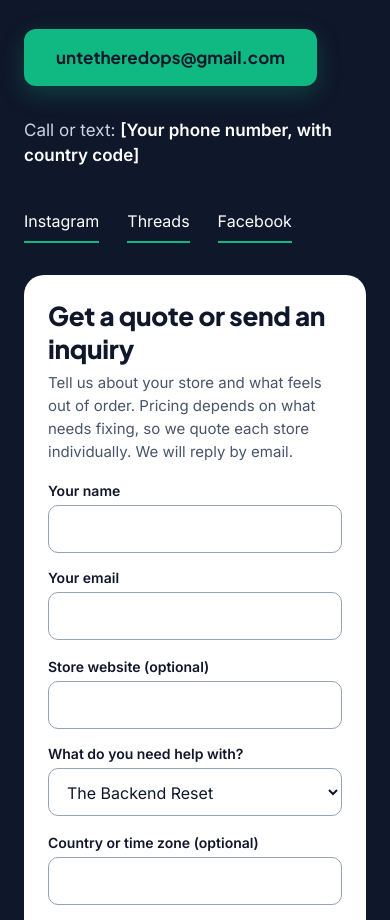
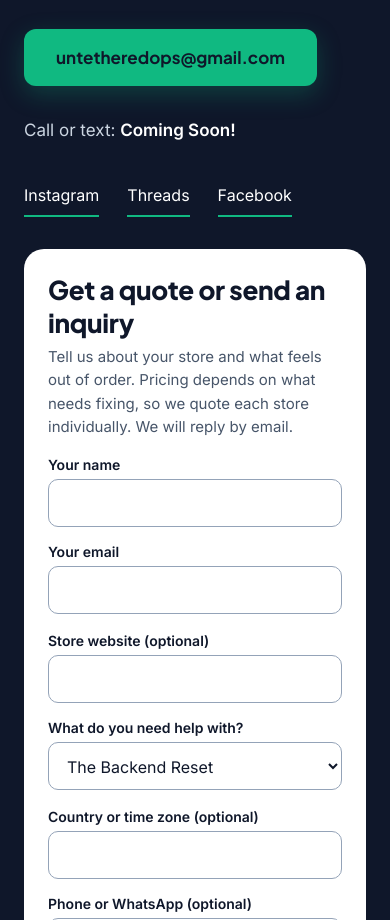
Before and after one commit to vinarose-source/untethered-ops-site, a plain HTML site: page index.html in a window 390 px wide. Shown: the part 7814-8734 px from the top of the page. Drawn offline with Linux system fonts and the light colour scheme; files whose address does not match are found by name.

Commit message:
Update phone contact information to 'Coming Soon!'

```diff
--- a/index.html
+++ b/index.html
@@ -297,7 +297,7 @@
       <p>Let's bring absolute order and flow to your backend systems today.</p>
     </div>
     <div><a class="btn btn-primary" href="mailto:untetheredops@gmail.com">untetheredops@gmail.com</a></div>
-    <div class="phone-line">Call or text: <strong>[Your phone number, with country code]</strong></div>
+    <div class="phone-line">Call or text: <strong>Coming Soon!</strong></div>
     <div class="socials">
       <a href="https://www.instagram.com/untetheredops/" target="_blank" rel="noopener">Instagram</a>
       <a href="https://www.threads.com/@untetheredops" target="_blank" rel="noopener">Threads</a>
```
